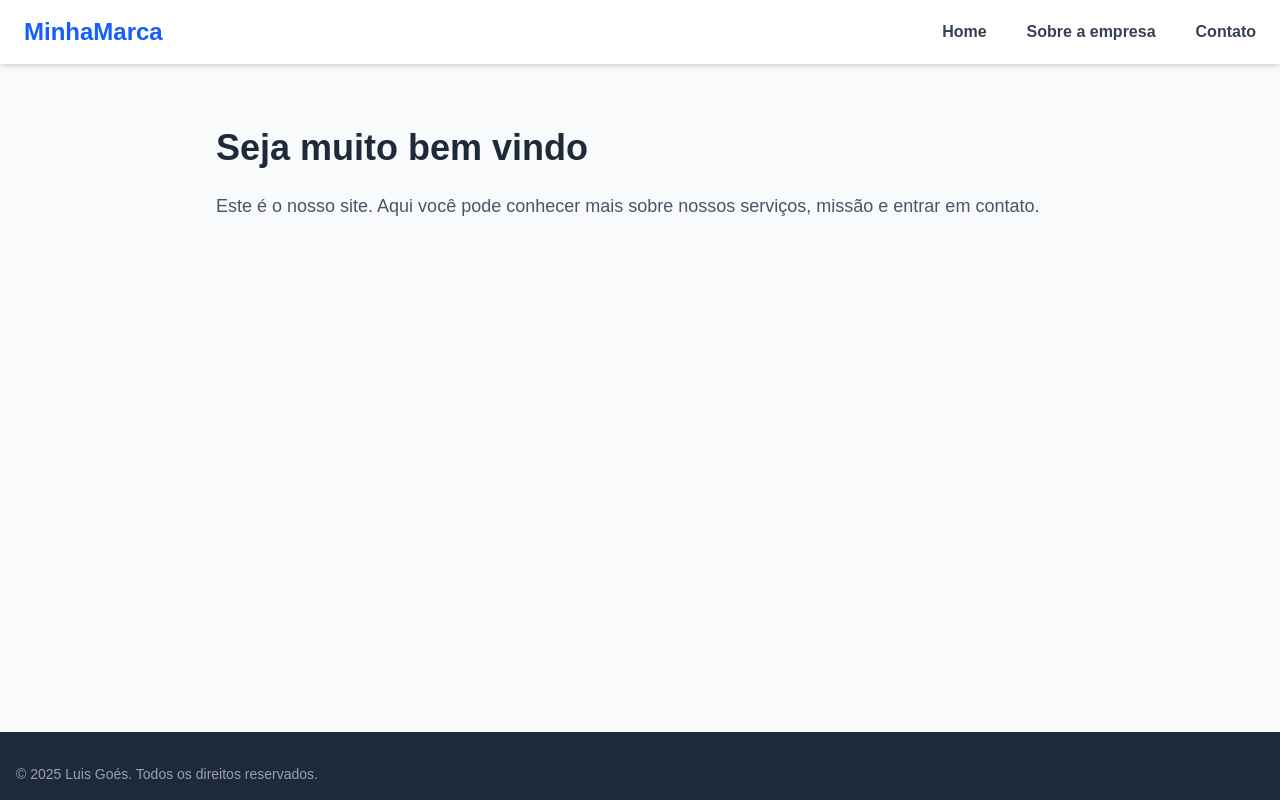
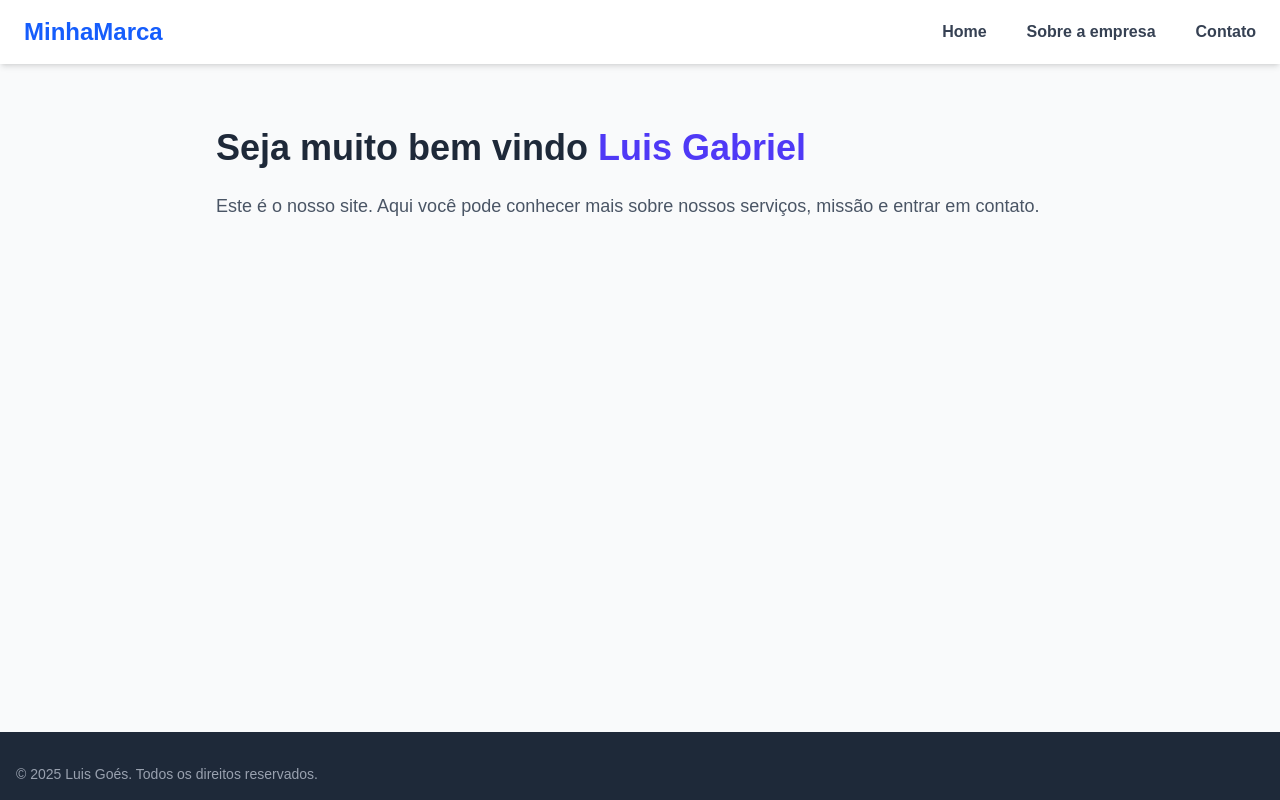
Before and after one commit to Lu1sGabriel/React-Course, a Next.js app: page / in a window 1280 px wide. Built offline with nearby package versions, Linux system fonts and the light colour scheme.

Commit message:
Feat: Calling `User` component at main page

```diff
--- a/src/app/page.tsx
+++ b/src/app/page.tsx
@@ -1,14 +1,17 @@
 import Footer from "@/components/Footer";
 import Menu from "@/components/Menu";
+import User from "@/components/User";
+
+const userName: string = "Luis Gabriel";
 
 const Home = () => {
   return (
-    <div className="flex flex-col min-h-screen bg-gray-50">
+    <div className="min-h-screen bg-gray-50">
       <Menu></Menu>
 
       <main className="flex-grow container mx-auto px-6 py-16 max-w-4xl">
         <h1 className="text-4xl font-bold text-gray-800 mb-6">
-          Seja muito bem vindo
+          Seja muito bem vindo <User name={userName}></User>
         </h1>
         <p className="text-gray-600 text-lg leading-relaxed">
           Este é o nosso site. Aqui você pode conhecer mais sobre nossos
--- a/src/components/User/index.tsx
+++ b/src/components/User/index.tsx
@@ -1,16 +1,12 @@
-import React, { ReactNode } from "react";
+import React from "react";
 
-interface UserProps {
+type UserProps = {
   name: string;
-  children?: ReactNode;
-}
+};
 
-const User = ({ name, children }: UserProps) => {
+const User = ({ name }: UserProps) => {
   return (
-    <div>
-      <p>{name}</p>
-      {children && <div>{children}</div>}
-    </div>
+    <span className="inline-block font-semibold text-indigo-600">{name}</span>
   );
 };
 
```
